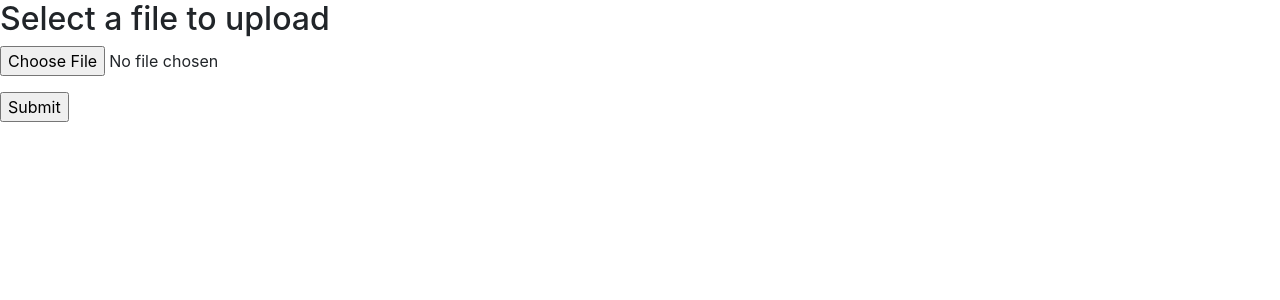
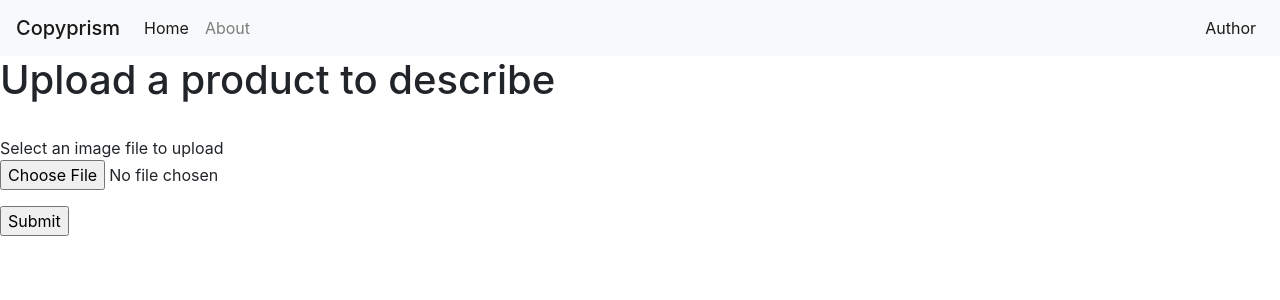
Before and after one commit to psmits/copyprism, a Flask app: page / in a window 1280 px wide. Shown: the top 300 px of the page. Run offline with Flask 2, Linux system fonts and the light colour scheme; parts of the project's set-up code (start-up, migrations or seed data) failed here and were passed over; some libraries are stand-ins or nearby versions.

Commit message:
navbar. now display uploaded image

```diff
--- a/flask/app/__init__.py
+++ b/flask/app/__init__.py
@@ -1,12 +1,15 @@
 # app/__init__.py
 
 from flask import Flask
+# from flask_bootstrap import Bootstrap
 
 # initialize the app
 app = Flask(__name__, instance_relative_config=True)
 
 app.config['UPLOAD_FOLDER'] = './app/static/upload'
 
+# bootstrap = Bootstrap(app)
+
 # load the views
 from app import views
 
--- a/flask/app/templates/upload.html
+++ b/flask/app/templates/upload.html
@@ -1,13 +1,42 @@
 <!doctype html>
-<html lang='en'>
+<html lang="en">
   <head>
+    <!-- Required meta tags -->
+    <meta charset="utf-8">
+    <meta name="viewport" content="width=device-width, initial-scale=1, shrink-to-fit=no">
+
+    <!-- Bootstrap CSS -->
     <link rel="stylesheet" href="https://stackpath.bootstrapcdn.com/bootstrap/4.3.1/css/bootstrap.min.css" integrity="sha384-ggOyR0iXCbMQv3Xipma34MD+dH/1fQ784/j6cY/iJTQUOhcWr7x9JvoRxT2MZw1T" crossorigin="anonymous">
 
-    <title>File Upload Example</title>
+    <title>Copyprism: from product photo to product copy</title>
   </head>
+  <body>
+    <!-- navbar at the top -->
+    <nav class="navbar navbar-expand-lg navbar-light bg-light">
+      <a class="navbar-brand mb-0 h1" href={{ url_for('upload_form') }}>Copyprism</a>
+      <button class="navbar-toggler" type="button" data-toggle="collapse" data-target="#navbarSupportedContent" aria-controls="navbarSupportedContent" aria-expanded="false" aria-label="Toggle navigation">
+        <span class="navbar-toggler-icon"></span>
+      </button>
+      <div class="collapse navbar-collapse" id="navbarSupportedContent">
+        <ul class="navbar-nav mr-auto">
+          <li class="nav-item active">
+            <a class="nav-link" href={{ url_for('upload_form') }}>Home<span class="sr-only">(current)</span></a>
+          </li>
+            <a class="nav-link" href='#'>About<span class="sr-only">(current)</span></a>
+          </li>
+        </ul>
+        <ul class="nav navbar-nav navbar-right">
+          <li class="nav-item active">
+            <a class="nav-link" href="https://psmits.github.io/">Author</a>
+          </li>
+        </ul>
+      </div>
+    </nav>
 
-  <body>
-    <h2>Select a file to upload</h2>
+    <h1>Upload a product to describe</h1>
+    <br/>
+
+    Select an image file to upload
     <form action={{ url_for('upload_file') }} method="post" action="/" enctype="multipart/form-data">
       <dl>
         <p>
@@ -19,9 +48,10 @@
       </p>
     </form>
 
+    <!-- Optional JavaScript -->
+    <!-- jQuery first, then Popper.js, then Bootstrap JS -->
     <script src="https://code.jquery.com/jquery-3.3.1.slim.min.js" integrity="sha384-q8i/X+965DzO0rT7abK41JStQIAqVgRVzpbzo5smXKp4YfRvH+8abtTE1Pi6jizo" crossorigin="anonymous"></script>
     <script src="https://cdnjs.cloudflare.com/ajax/libs/popper.js/1.14.7/umd/popper.min.js" integrity="sha384-UO2eT0CpHqdSJQ6hJty5KVphtPhzWj9WO1clHTMGa3JDZwrnQq4sF86dIHNDz0W1" crossorigin="anonymous"></script>
     <script src="https://stackpath.bootstrapcdn.com/bootstrap/4.3.1/js/bootstrap.min.js" integrity="sha384-JjSmVgyd0p3pXB1rRibZUAYoIIy6OrQ6VrjIEaFf/nJGzIxFDsf4x0xIM+B07jRM" crossorigin="anonymous"></script>
-
   </body>
 </html>
--- a/flask/app/views.py
+++ b/flask/app/views.py
@@ -32,7 +32,7 @@
 # load model
 sess = gpt2.start_tf_sess()
 
-chp_dir = 'app/static/model/checkpoint'
+chp_dir = './app/static/model/checkpoint'
 gpt2.load_gpt2(sess,
                run_name='run1',
                checkpoint_dir=chp_dir)
@@ -93,8 +93,10 @@
                     oo.append(tt.replace('\n', ''))
 
                 text = oo
+                filename = 'upload/' + filename
 
                 return render_template('result.html',
+                                       filepath=filename,
                                        lab=lab[0],
                                        gen=text)
         return render_template('upload.html')
```
Also changed, not shown: flask/app/templates/result.html (+35 -5 lines).
